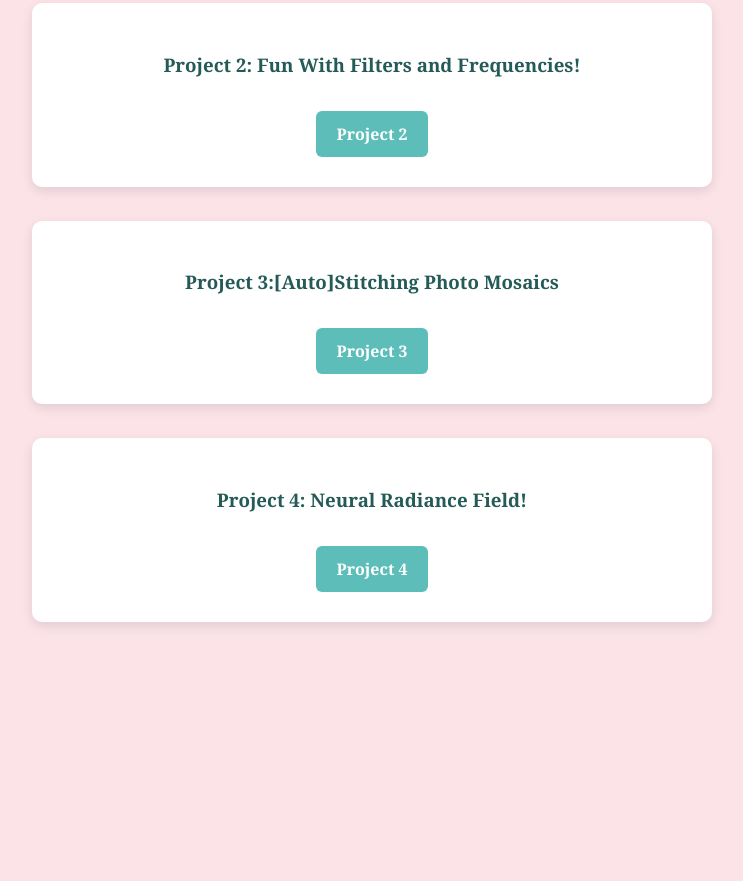
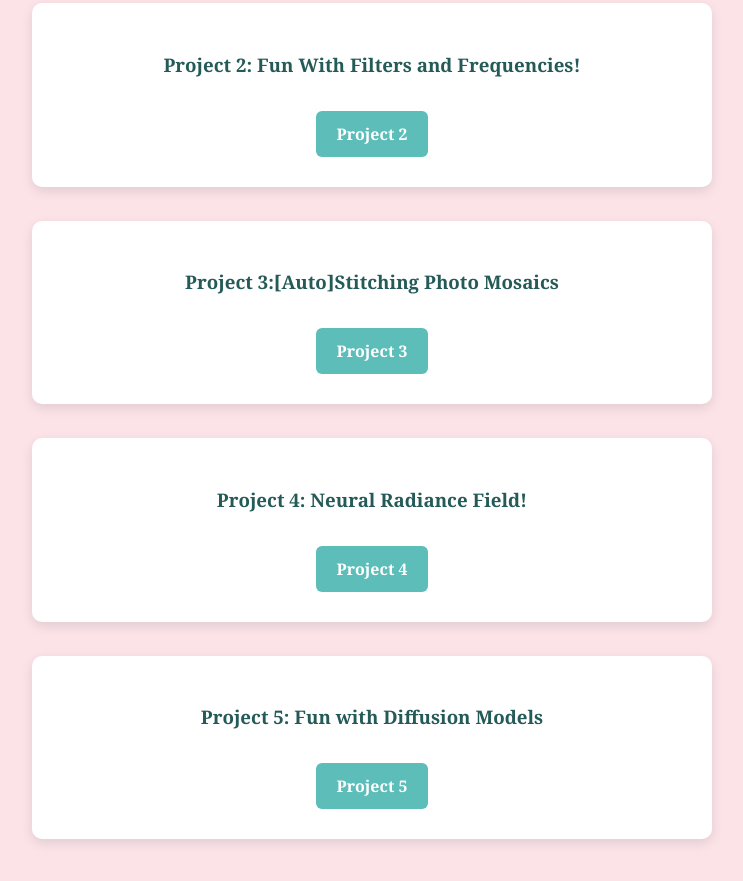
Before and after one commit to alubbad/alubbad.github.io, a plain HTML site: page index.html in a window 1280 px wide. Shown: the part 746-1627 px from the top of the page, without its empty margins (268-1011 px from the left). Before the commit the page ends 1412 px from the top, so only its background shows below. Drawn offline with Linux system fonts and the light colour scheme.

Commit message:
adding to main page

```diff
--- a/index.html
+++ b/index.html
@@ -42,5 +42,9 @@
         <h3>Project 4: Neural Radiance Field!</h3>
         <a href="./project4/index.html">Project 4</a>
     </div>
+        <div class="container">
+        <h3>Project 5: Fun with Diffusion Models</h3>
+        <a href="./project5/index.html">Project 5</a>
+    </div>
 </body>
 </html>
```
